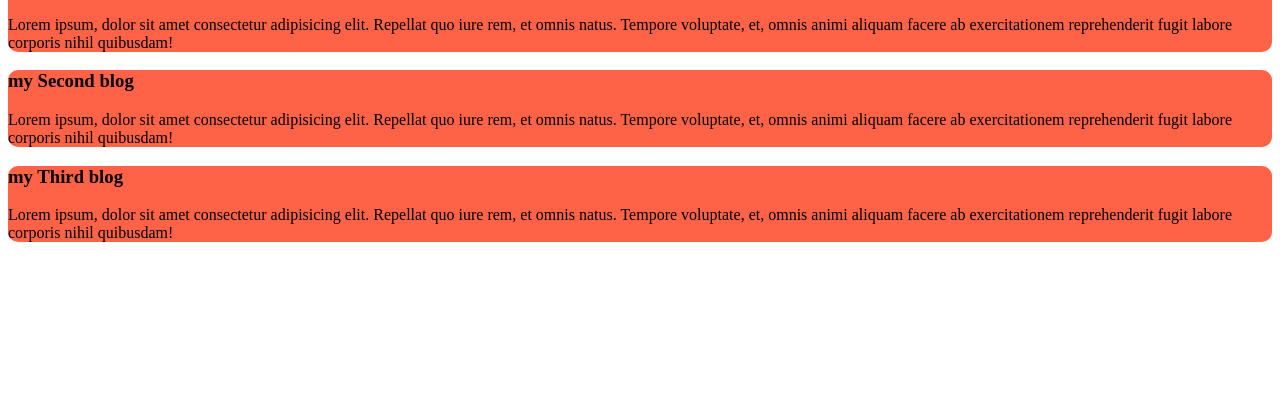
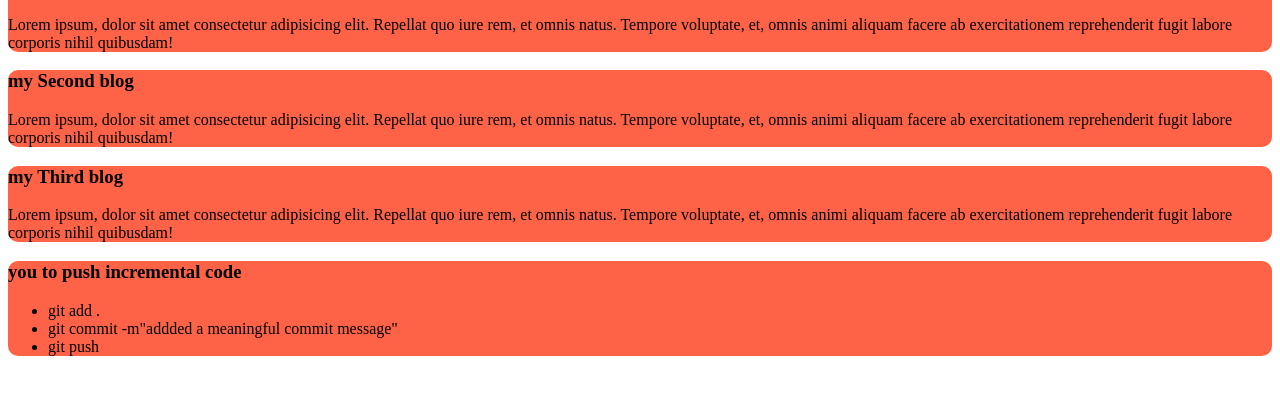
Before and after one commit to Bikram1Biswas2/website, a plain HTML site: page index.html in a window 1280 px wide. Shown: the part 105-500 px from the top of the page. Drawn offline with Linux system fonts and the light colour scheme.

Commit message:
added a list to push code

```diff
--- a/index.html
+++ b/index.html
@@ -20,5 +20,13 @@
         <h3>my Third blog</h3>
         <p>Lorem ipsum, dolor sit amet consectetur adipisicing elit. Repellat quo iure rem, et omnis natus. Tempore voluptate, et, omnis animi aliquam facere ab exercitationem reprehenderit fugit labore corporis nihil quibusdam!</p>
     </div>
+    <div>
+        <h3>you to push incremental code</h3>
+        <ul>
+            <li>git add .</li>
+            <li>git commit -m"addded a meaningful commit message"</li>
+            <li>git push</li>
+        </ul>
+    </div>
 </body>
 </html>
```
